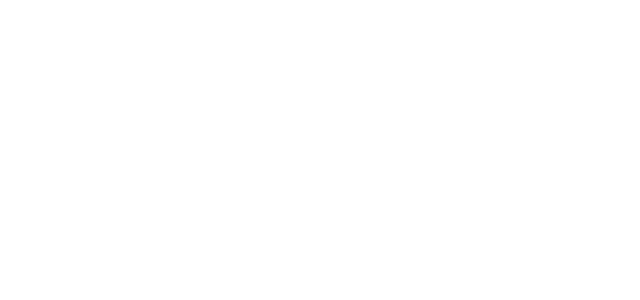
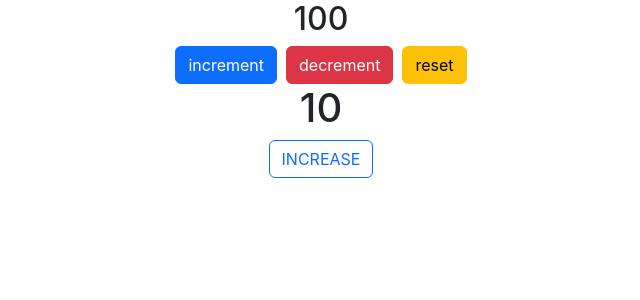
Before and after one commit to its-shibu/myreactapp, a React (Create React App) app: page /usestatehooks in a window 1280 px wide. Before the commit this address had no page. Shown: the top 300 px of the page, without its empty margins (319-959 px from the left). Built offline with nearby package versions, Linux system fonts and the light colour scheme.

Commit message:
'usestatedone'

```diff
--- a/src/App.js
+++ b/src/App.js
@@ -1,10 +1,14 @@
 import './App.css';
 import MyRoustes from './MyRoustes';
+
 
 function App() {
   return (
     <>
-     <MyRoustes/>
+
+
+      <MyRoustes />
+
     </>
   );
 }
--- /dev/null
+++ b/src/Hooks/UseStateHooks.js
@@ -0,0 +1,55 @@
+import React, { useState, useEffect } from 'react'
+
+const useStateHooks = () => {
+    const [count, setCount] = useState(100)
+    let [data, setData] = useState(10)
+
+    const increment = () => {
+        setCount(count + 1)
+        return count
+    }
+
+    const reset = () => {
+        setCount(0)
+    }
+
+    const decrement = () => {
+
+        if (!count < 1) {
+            setCount(count - 1)
+        }
+        else {
+            setCount(0)
+        }
+
+    }
+
+
+
+
+
+    useEffect(() => {
+        window.alert('value is updated')
+    }, [count])
+
+
+
+
+
+    return (
+        <>  <div className='App'>
+            <h2>{count}</h2>
+            <button className='btn btn-primary' onClick={increment}>increment</button> &nbsp;
+            <button className='btn btn-danger' onClick={() => setCount(count - 1)}>decrement</button> &nbsp;
+            <button className='btn btn-warning' onClick={reset}>reset</button>
+
+
+
+            <h1>{data}</h1>
+            <button className='btn btn-outline-primary' onClick={data}> INCREASE </button>
+        </div>
+        </>
+    )
+}
+
+export default useStateHooks
--- a/src/MyRoustes.js
+++ b/src/MyRoustes.js
@@ -13,6 +13,8 @@
 import Services from './components/pages/Services'
 import Blogs from './components/pages/Blogs'
 import Contact from './components/pages/Contact'
+import UseStateHooks from './Hooks/UseStateHooks'
+
 
 
 const MyRoustes = () => {
@@ -31,6 +33,7 @@
          <Route path='/services' element={<Services/>}/>
          <Route path='/blogs' element= {<Blogs/>}/>
          <Route path ='/contact' element={<Contact/>}/>
+         <Route path='/usestatehooks' element = {<UseStateHooks/>}/>
         </Routes>
       </Router>
     </>
```
